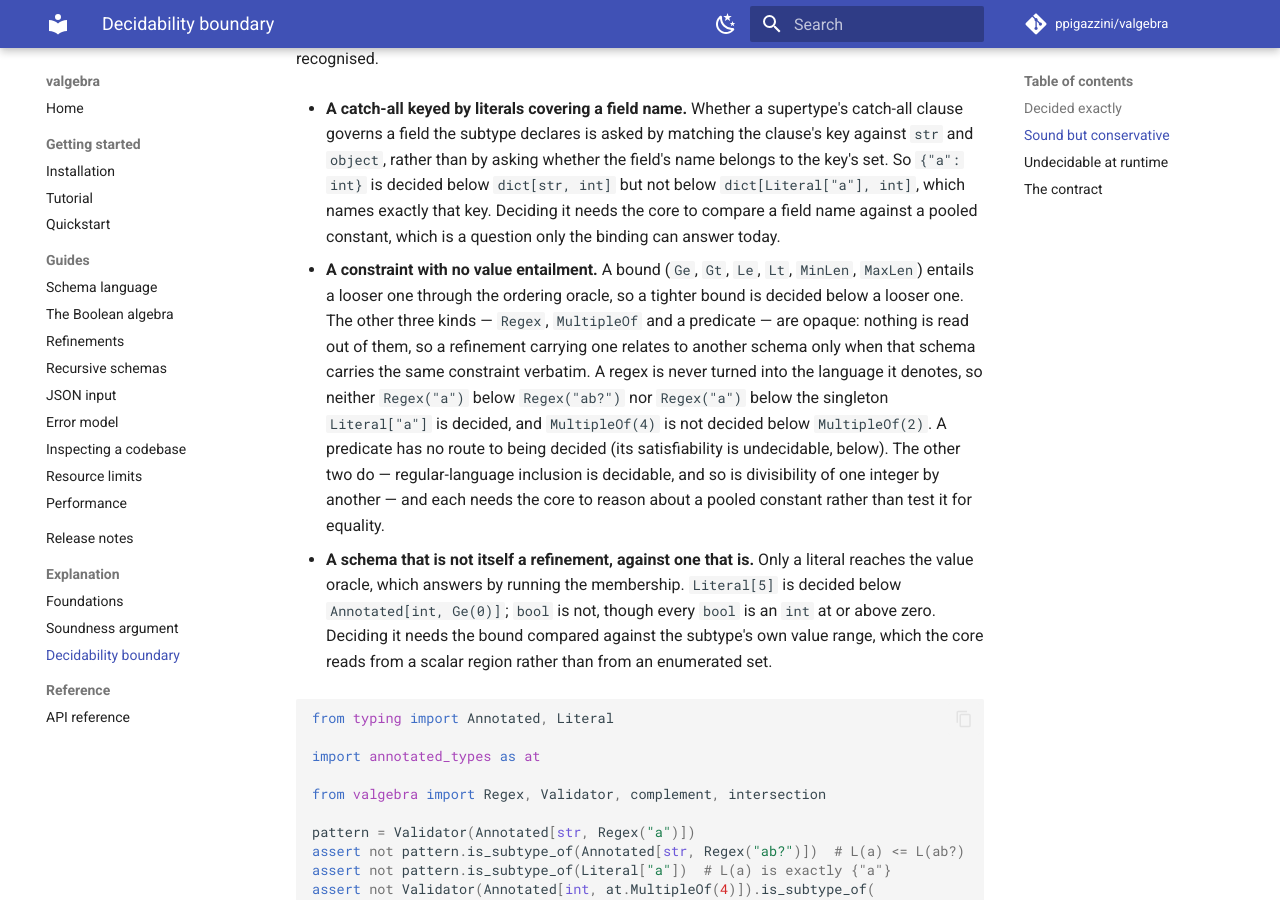
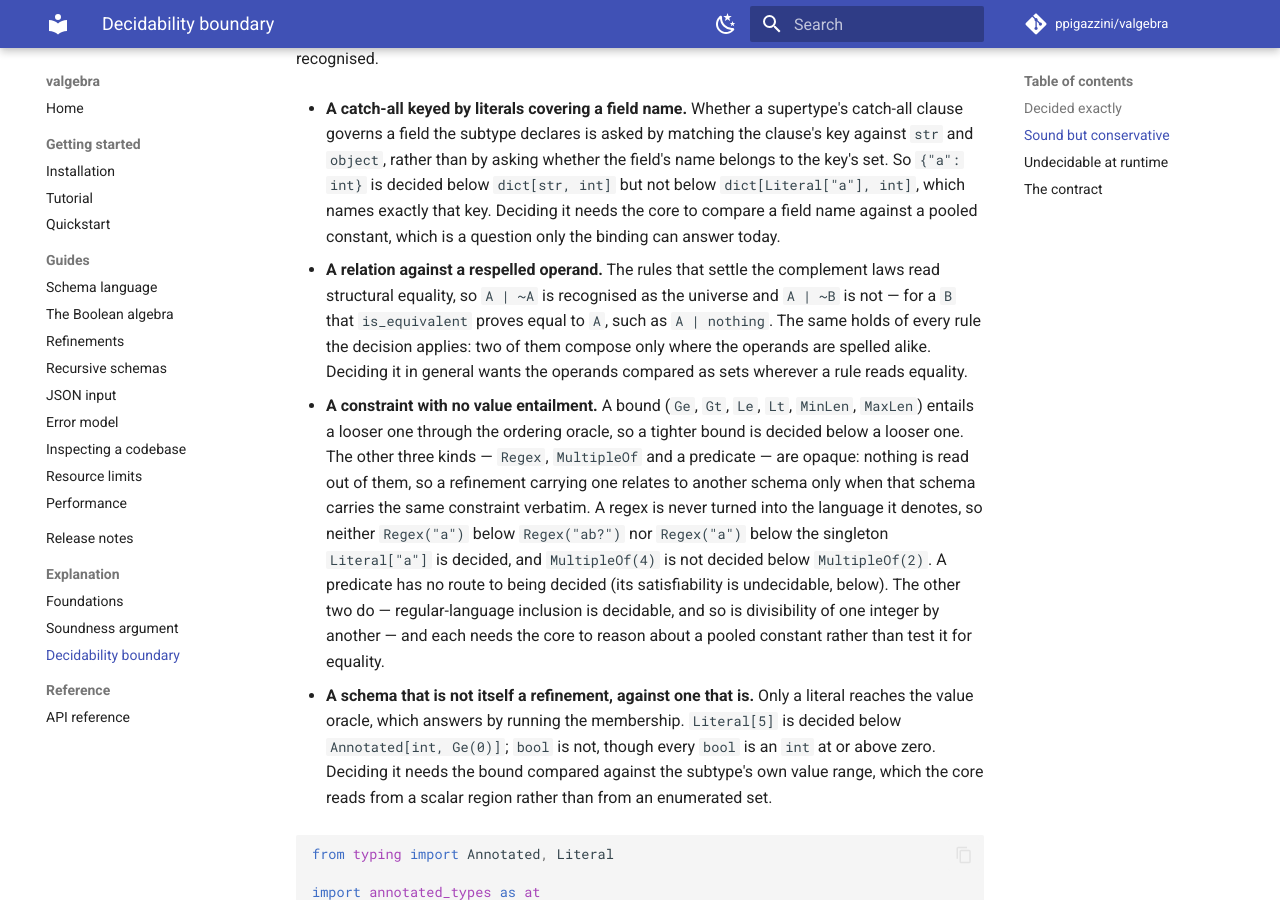
Before and after one commit to ppigazzini/valgebra, an MkDocs documentation site: the page built from docs/15-decidability.md, in a window 1280 px wide and 900 px high, scrolled down 3557 px. Built offline with MkDocs 1.6.1 and Material for MkDocs 9.7.7, drawn with Linux system fonts in a browser that asks for light colours; comment, search, counter and statistics services are not loaded.

Commit message:
test: ledger the decision reading a spelling rather than a set
The Boolean laws are checked as membership and hold. The relations decided
about them do not follow: a complement cancels and a join collapses to the top
by structural equality, so `A | ~A` covers the universe and `A | ~B` does not,
for a `B` the procedure itself decides equivalent to `A`.

Measured over two hundred random schemas, the complement laws decide for every
schema against its own spelling and for roughly two in five against an equal
one. The answer stays sound, since a `False` is "not proven". What it costs is
composition: every rule the decision applies is keyed the same way, so two of
them meet only where the caller spelled both operands alike.

The law is held as a strict expected failure, so it fails the day it stops
being true, and the published boundary records the limit beside the other
relations that stay conservative.

```diff
--- a/docs/15-decidability.md
+++ b/docs/15-decidability.md
@@ -175,6 +175,13 @@ tracked as future work.
   that key. Deciding it needs the core to compare a field name against a pooled
   constant, which is a question only the binding can answer today.
 
+- **A relation against a respelled operand.** The rules that settle the
+  complement laws read structural equality, so `A | ~A` is recognised as the
+  universe and `A | ~B` is not — for a `B` that `is_equivalent` proves equal to
+  `A`, such as `A | nothing`. The same holds of every rule the decision applies:
+  two of them compose only where the operands are spelled alike. Deciding it in
+  general wants the operands compared as sets wherever a rule reads equality.
+
 - **A constraint with no value entailment.** A bound (`Ge`, `Gt`, `Le`, `Lt`,
   `MinLen`, `MaxLen`) entails a looser one through the ordering oracle, so a
   tighter bound is decided below a looser one. The other three kinds — `Regex`,
```
Also changed, not shown: docs/dev/08-testing.md (+3 -2 lines), docs/dev/13-glossary.md (+1 -1 lines), 1 other file.
